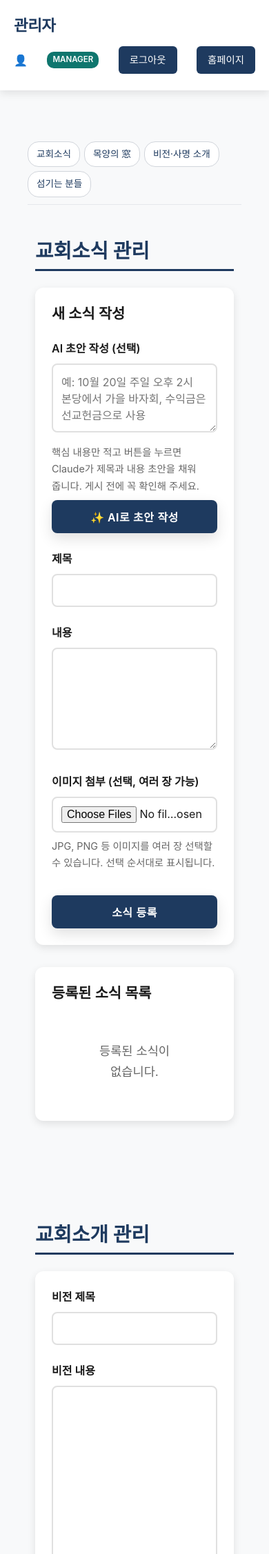
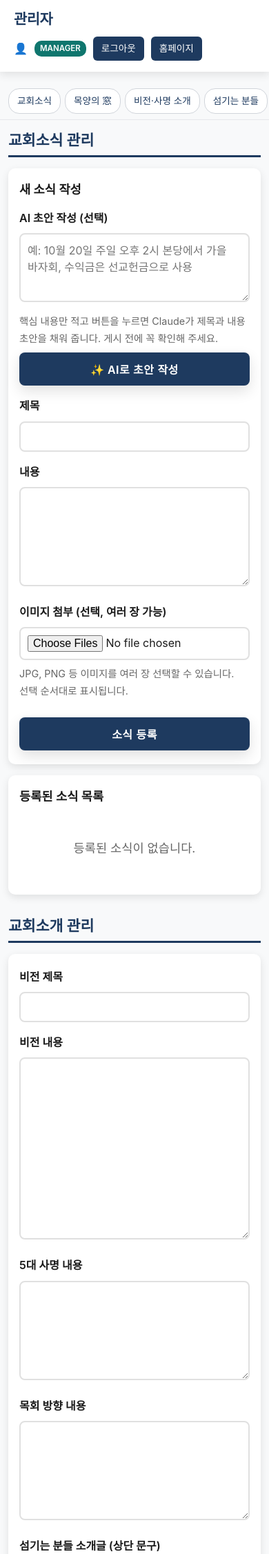
Before and after one commit to dhjin/church-platform, a FastAPI app: template templates/admin.html in a window 390 px wide. Shown: the top 2253 px of the page at 69% size. Run offline with FastAPI, Linux system fonts and the light colour scheme; the template is opened without the code that fills it, so the values that code supplies are empty; some libraries are stand-ins or nearby versions.

Commit message:
Tidy admin page layout on phones
On phones the admin page was laid out about 675px wide: the header
buttons did not wrap and the list tables had a 600px minimum width, so
mobile browsers zoomed out differently per device. The site-wide
`section { padding: 56px 14px }` also leaked into admin sections, and
the sticky quick menu wrapped to four rows and covered section titles.

- admin sections drop the site-wide section padding
- header links wrap on their own row; account and buttons below
- quick menu is one horizontally scrolling row on phones
- tables scroll inside their card instead of widening the page
- multi-field forms (bulletin, offering, user invite) use .form-grid
  and stack one field per row on phones
- url/date/password/select inputs share the text input style
- add the missing .btn-danger style; bump admin.css to v=18

Co-Authored-By: Claude Opus 5.5 (1M context) <noreply@anthropic.com>
Claude-Session: https://claude.ai/code/session_012VjgRcHWHci6yMWyQEVJAw

```diff
--- a/static/css/admin.css
+++ b/static/css/admin.css
@@ -28,7 +28,20 @@
 .admin-user-info {
     display: flex;
     align-items: center;
-    gap: 1rem;
+    flex-wrap: wrap;
+    gap: 8px 1rem;
+}
+
+.admin-user-info a,
+.admin-user-info span {
+    white-space: nowrap;
+}
+
+.admin-links {
+    display: flex;
+    flex-wrap: wrap;
+    align-items: center;
+    gap: 6px 14px;
 }
 
 .admin-user-info span {
@@ -59,7 +72,9 @@
 }
 
 .admin-section {
-    margin-bottom: 3rem;
+    /* style.css 의 공용 section 여백(56px 14px)이 어드민에 끼어들지 않게 한다 */
+    padding: 0;
+    margin-bottom: 2.5rem;
 }
 
 .section-title {
@@ -96,7 +111,13 @@
 }
 
 .form-group input[type="text"],
+.form-group input[type="url"],
+.form-group input[type="email"],
+.form-group input[type="password"],
+.form-group input[type="number"],
+.form-group input[type="date"],
 .form-group input[type="file"],
+.form-group select,
 .form-group textarea {
     width: 100%;
     padding: 12px;
@@ -108,9 +129,14 @@
 }
 
 .form-group input:focus,
+.form-group select:focus,
 .form-group textarea:focus {
     outline: none;
     border-color: var(--primary-color);
+}
+
+.form-group select {
+    background-color: #fff;
 }
 
 .form-group textarea {
@@ -207,27 +233,135 @@
     font-size: 1.1rem;
 }
 
+/* 한 줄에 여러 칸을 놓는 입력 폼. 칸 너비는 style="--cols: ..." 로 준다 */
+.form-grid {
+    display: grid;
+    grid-template-columns: var(--cols, 1fr);
+    gap: 8px;
+    align-items: end;
+}
+
+.form-grid > * {
+    min-width: 0;
+}
+
+.form-grid label {
+    font-size: 0.9rem;
+}
+
+.btn-danger {
+    padding: 6px 12px;
+    background-color: #dc3545;
+    color: white;
+    border: none;
+    border-radius: 6px;
+    font-size: 0.9rem;
+    cursor: pointer;
+}
+
+.btn-danger:hover {
+    background-color: #c82333;
+}
+
 /* Mobile Responsive */
 @media (max-width: 768px) {
+    .admin-header {
+        padding: 1rem 0;
+        margin-bottom: 1rem;
+    }
+
     .admin-nav {
         flex-direction: column;
         align-items: flex-start;
+        gap: 0.75rem;
     }
 
     .admin-nav h1 {
-        font-size: 1.4rem;
+        font-size: 1.3rem;
     }
 
     .admin-user-info {
         width: 100%;
-        justify-content: space-between;
+        gap: 8px 10px;
+    }
+
+    /* 메뉴 링크는 한 줄, 계정·버튼은 그 아래 한 줄 */
+    .admin-links {
+        width: 100%;
+    }
+
+    .admin-user-info .btn-logout,
+    .admin-user-info .btn-home {
+        padding: 6px 12px;
+        font-size: 0.85rem;
+    }
+
+    .admin-container {
+        padding: 0 0 2rem;
+    }
+
+    .admin-container > .container {
+        padding: 0 12px;
+    }
+
+    .section-title {
+        font-size: 1.35rem;
+        margin-bottom: 1rem;
     }
 
     .admin-card {
-        padding: 1.5rem;
+        padding: 1.25rem 1rem;
+        margin-bottom: 1rem;
+        border-radius: 10px;
     }
 
-    .admin-table {
+    .admin-card h3 {
+        font-size: 1.1rem;
+        margin-bottom: 1rem;
+    }
+
+    .form-group {
+        margin-bottom: 1rem;
+    }
+
+    .form-group input[type="text"],
+    .form-group input[type="url"],
+    .form-group input[type="email"],
+    .form-group input[type="password"],
+    .form-group input[type="number"],
+    .form-group input[type="date"],
+    .form-group input[type="file"],
+    .form-group select,
+    .form-group textarea {
+        padding: 10px;
+        font-size: 16px; /* iOS 가 입력칸을 누를 때 화면을 확대하지 않는 크기 */
+    }
+
+    /* 여러 칸 폼은 폰에서 한 칸씩 세로로 */
+    .form-grid {
+        grid-template-columns: 1fr;
+    }
+
+    /* style.css 는 폰에서 .btn 을 최대 300px 로 묶는다. 어드민 카드 안에서는 칸 너비에 맞춘다 */
+    .admin-card .btn {
+        max-width: none;
+    }
+
+    .form-grid .btn-primary,
+    .admin-card form > .btn-primary {
+        width: 100%;
+    }
+
+    .admin-card table .btn {
+        width: auto;
+    }
+
+    /* 표가 화면보다 넓으면 페이지 전체가 아니라 표만 옆으로 밀린다 */
+    .admin-card table {
+        display: block;
+        max-width: 100%;
+        overflow-x: auto;
+        -webkit-overflow-scrolling: touch;
         font-size: 0.9rem;
     }
 
@@ -236,13 +370,8 @@
         padding: 8px;
     }
 
-    /* Make table scrollable on mobile */
-    .news-list-admin {
-        overflow-x: auto;
-    }
-
-    .admin-table {
-        min-width: 600px;
+    .admin-section {
+        margin-bottom: 2rem;
     }
 }
 
@@ -352,7 +481,7 @@
     text-decoration: none;
 }
 .admin-quicknav a:hover { background: #1e3a5f; color: #fff; }
-.admin-section { scroll-margin-top: 64px; }
+.admin-section { scroll-margin-top: 72px; }
 
 /* 쌓인 목록: 검색칸과 더 보기 */
 .list-tools { display: flex; align-items: center; gap: 10px; margin-bottom: 10px; flex-wrap: wrap; }
@@ -361,3 +490,24 @@
 .list-more-btn { display: block; width: 100%; margin-top: 10px; padding: 8px; border: 1px dashed #9ca3af; border-radius: 6px; background: #fff; color: #374151; cursor: pointer; font-size: .9rem; }
 .list-more-btn:hover { background: #f3f4f6; }
 .is-collapsed { display: none !important; }
+
+/* 폰: 바로가기 메뉴는 한 줄로 두고 옆으로 넘긴다(여러 줄이면 sticky 메뉴가 제목을 가린다).
+   위의 .admin-quicknav 기본 규칙보다 뒤에 있어야 한다. */
+@media (max-width: 768px) {
+    .admin-quicknav {
+        flex-wrap: nowrap;
+        overflow-x: auto;
+        margin: 0 -12px 1rem;
+        padding: 8px 12px;
+        scrollbar-width: none;
+    }
+
+    .admin-quicknav::-webkit-scrollbar {
+        display: none;
+    }
+
+    .admin-quicknav a {
+        flex: 0 0 auto;
+        white-space: nowrap;
+    }
+}
--- a/templates/access_logs.html
+++ b/templates/access_logs.html
@@ -6,7 +6,7 @@
     <meta name="viewport" content="width=device-width, initial-scale=1.0">
     <title>접속 로그 - {{ user.church_name }}</title>
     <link rel="stylesheet" href="/static/css/style.css?v=26">
-    <link rel="stylesheet" href="/static/css/admin.css?v=17">
+    <link rel="stylesheet" href="/static/css/admin.css?v=18">
     <style>
         .stat-grid { display: grid; grid-template-columns: repeat(auto-fit, minmax(150px, 1fr)); gap: 12px; }
         .stat { background: #fff; border: 1px solid #e2e8f0; border-radius: 12px; padding: 16px; text-align: center; }
--- a/templates/admin.html
+++ b/templates/admin.html
@@ -7,7 +7,7 @@
     <title>관리자 페이지 - {{ t.church_name }}</title>
     <link rel="stylesheet" href="/static/css/style.css?v=26">
     {% include "_site_head.html" %}
-    <link rel="stylesheet" href="/static/css/admin.css?v=17">
+    <link rel="stylesheet" href="/static/css/admin.css?v=18">
 </head>
 
 <body>
--- a/templates/billing.html
+++ b/templates/billing.html
@@ -7,7 +7,7 @@
     <title>구독 · 결제 관리 - {{ church_name }}</title>
     <link rel="stylesheet" href="/static/css/style.css?v=26">
     {% include "_site_head.html" %}
-    <link rel="stylesheet" href="/static/css/admin.css?v=17">
+    <link rel="stylesheet" href="/static/css/admin.css?v=18">
     <style>
         .billing-summary { display: grid; grid-template-columns: repeat(auto-fit, minmax(180px, 1fr)); gap: 12px; margin-bottom: 16px; }
         .billing-summary div { background: #f8fafc; border-radius: 8px; padding: 12px 14px; }
--- a/templates/news_edit.html
+++ b/templates/news_edit.html
@@ -5,7 +5,7 @@
     <meta name="viewport" content="width=device-width, initial-scale=1.0">
     <title>소식 수정 - {{ t.church_name }}</title>
     <link rel="icon" href="/static/favicon.ico" type="image/x-icon">
-    <link rel="stylesheet" href="/static/css/admin.css?v=17">
+    <link rel="stylesheet" href="/static/css/admin.css?v=18">
     <style>
         body { background: #f5f5f5; font-family: inherit; }
         .edit-container { max-width: 800px; margin: 60px auto; padding: 2rem; background: white; border-radius: 12px; box-shadow: 0 2px 12px rgba(0,0,0,0.1); }
--- a/templates/site_design.html
+++ b/templates/site_design.html
@@ -6,7 +6,7 @@
     <meta name="viewport" content="width=device-width, initial-scale=1.0">
     <title>사이트 디자인 - {{ tenant.church_name }}</title>
     <link rel="stylesheet" href="/static/css/style.css?v=26">
-    <link rel="stylesheet" href="/static/css/admin.css?v=17">
+    <link rel="stylesheet" href="/static/css/admin.css?v=18">
     <style>
         .site-msg { padding: 12px 14px; border-radius: 8px; margin-bottom: 16px; font-size: .92rem; }
         .site-msg.ok { background: #ecfdf5; color: #047857; }
```
Also changed, not shown: other parts of templates/admin.html (+15 -13 lines).
